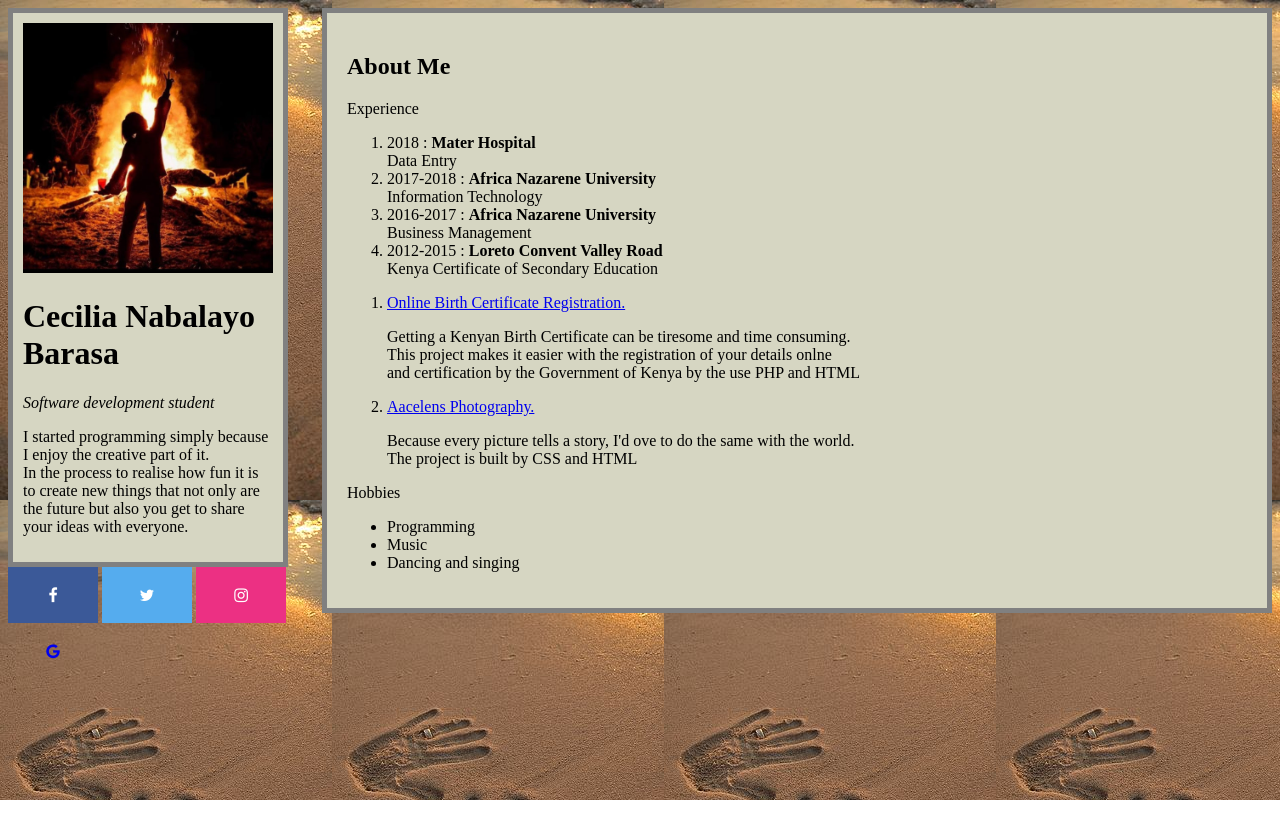
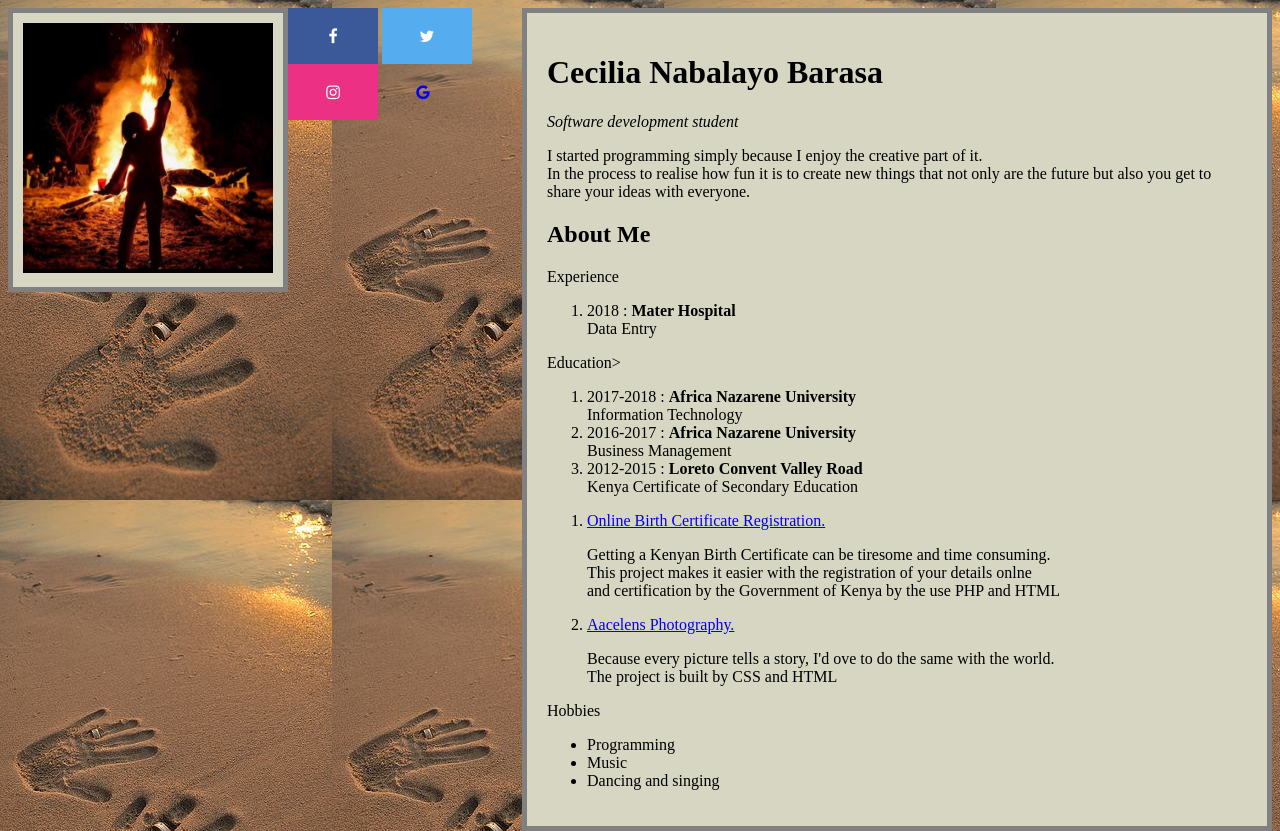
Before and after one commit to cecibarasa/my-portfolio, a plain HTML site: page index.html in a window 1280 px wide. Before the commit the page ends 800 px from the top, so only its background shows below. Drawn offline with Linux system fonts and the light colour scheme; files whose address does not match are found by name.

Commit message:
add profile float right

```diff
--- a/css/styles.css
+++ b/css/styles.css
@@ -8,7 +8,7 @@ div{
 }
 span{
 float: right;
-width: 900px;
+width: 700px;
   padding: 20px;
   border: 5px solid gray;
   margin: 0;
--- a/index.html
+++ b/index.html
@@ -11,15 +11,19 @@
         border: 5px solid gray;
         margin: 0;">
         <img src="Image/ceci.jpg" width="250px" height="250px" rel="stylesheet" type="text/css" media="all">
+        </div>
+        <span>
         <h1>Cecilia Nabalayo Barasa</h1>
         <p><em>Software development student</em></p>
         <p>I started programming simply because I enjoy the creative part of it.<br>In the process to realise how fun it is to create new things that not only are the future but also you get to share your ideas with everyone.</p>
-        </div>
-        <span>
         <h2>About Me</h2>
         <p>Experience</p>
         <ol>
             <li>2018 : <strong>Mater Hospital</strong><br>Data Entry</li>
+        </ol>
+        </p>
+        <p>Education>
+        <ol>
             <li>2017-2018 : <strong>Africa Nazarene University</strong><br>Information Technology</li>
             <li>2016-2017 : <strong>Africa Nazarene University</strong><br>Business Management</li>
             <li>2012-2015 : <strong>Loreto Convent Valley Road</strong><br>Kenya Certificate of Secondary Education</li>
```
